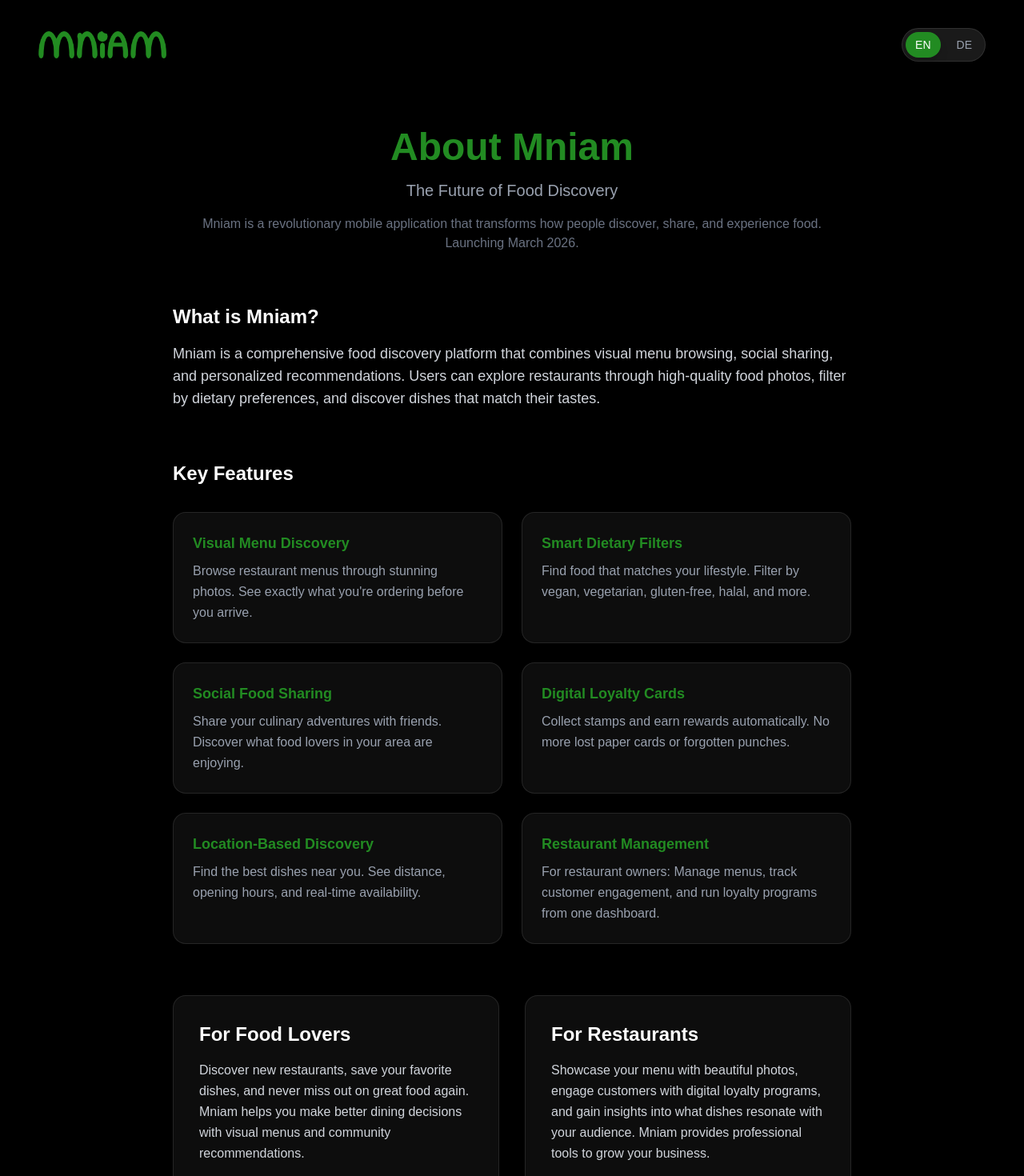
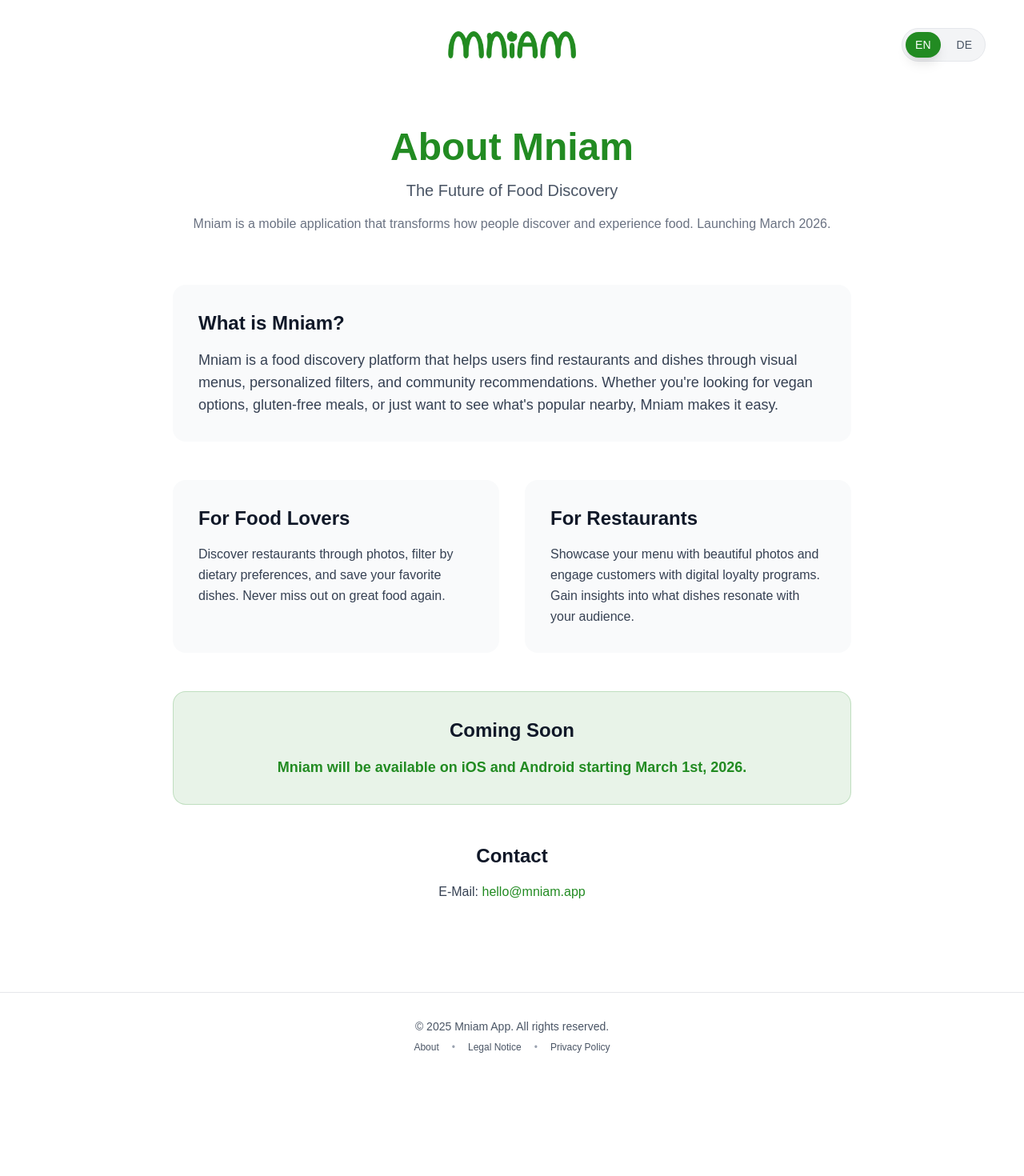
Before and after one commit to KamilGPT/mniam-landing, a Next.js app: page /about in a window 1280 px wide. Shown: the top 1470 px of the page at 80% size. After the commit the page ends 1349 px from the top, so only its background shows below. Built offline with nearby package versions, Linux system fonts and the light colour scheme.

Commit message:
Redesign: centered logo, About in footer, white About page, simplified content

```diff
--- a/src/app/about/page.tsx
+++ b/src/app/about/page.tsx
@@ -10,90 +10,38 @@ const translations = {
     en: {
         title: "About Mniam",
         subtitle: "The Future of Food Discovery",
-        intro: "Mniam is a revolutionary mobile application that transforms how people discover, share, and experience food. Launching March 2026.",
+        intro: "Mniam is a mobile application that transforms how people discover and experience food. Launching March 2026.",
         whatIsTitle: "What is Mniam?",
-        whatIsText: "Mniam is a comprehensive food discovery platform that combines visual menu browsing, social sharing, and personalized recommendations. Users can explore restaurants through high-quality food photos, filter by dietary preferences, and discover dishes that match their tastes.",
-        featuresTitle: "Key Features",
-        features: [
-            {
-                title: "Visual Menu Discovery",
-                desc: "Browse restaurant menus through stunning photos. See exactly what you're ordering before you arrive."
-            },
-            {
-                title: "Smart Dietary Filters",
-                desc: "Find food that matches your lifestyle. Filter by vegan, vegetarian, gluten-free, halal, and more."
-            },
-            {
-                title: "Social Food Sharing",
-                desc: "Share your culinary adventures with friends. Discover what food lovers in your area are enjoying."
-            },
-            {
-                title: "Digital Loyalty Cards",
-                desc: "Collect stamps and earn rewards automatically. No more lost paper cards or forgotten punches."
-            },
-            {
-                title: "Location-Based Discovery",
-                desc: "Find the best dishes near you. See distance, opening hours, and real-time availability."
-            },
-            {
-                title: "Restaurant Management",
-                desc: "For restaurant owners: Manage menus, track customer engagement, and run loyalty programs from one dashboard."
-            }
-        ],
+        whatIsText: "Mniam is a food discovery platform that helps users find restaurants and dishes through visual menus, personalized filters, and community recommendations. Whether you're looking for vegan options, gluten-free meals, or just want to see what's popular nearby, Mniam makes it easy.",
         forUsersTitle: "For Food Lovers",
-        forUsersText: "Discover new restaurants, save your favorite dishes, and never miss out on great food again. Mniam helps you make better dining decisions with visual menus and community recommendations.",
+        forUsersText: "Discover restaurants through photos, filter by dietary preferences, and save your favorite dishes. Never miss out on great food again.",
         forRestaurantsTitle: "For Restaurants",
-        forRestaurantsText: "Showcase your menu with beautiful photos, engage customers with digital loyalty programs, and gain insights into what dishes resonate with your audience. Mniam provides professional tools to grow your business.",
-        launchTitle: "Launch Date",
+        forRestaurantsText: "Showcase your menu with beautiful photos and engage customers with digital loyalty programs. Gain insights into what dishes resonate with your audience.",
+        launchTitle: "Coming Soon",
         launchText: "Mniam will be available on iOS and Android starting March 1st, 2026.",
         contactTitle: "Contact",
-        contactText: "For business inquiries or press:",
+        contactText: "For inquiries:",
         footer: "Mniam App. All rights reserved.",
+        about: "About",
         impressum: "Legal Notice",
         privacy: "Privacy Policy"
     },
     de: {
         title: "Über Mniam",
         subtitle: "Die Zukunft der Food-Discovery",
-        intro: "Mniam ist eine revolutionäre mobile Anwendung, die verändert, wie Menschen Essen entdecken, teilen und erleben. Start im März 2026.",
+        intro: "Mniam ist eine mobile Anwendung, die verändert, wie Menschen Essen entdecken und erleben. Start im März 2026.",
         whatIsTitle: "Was ist Mniam?",
-        whatIsText: "Mniam ist eine umfassende Food-Discovery-Plattform, die visuelles Menü-Browsing, Social Sharing und personalisierte Empfehlungen kombiniert. Nutzer können Restaurants durch hochwertige Food-Fotos erkunden, nach Ernährungspräferenzen filtern und Gerichte entdecken, die ihrem Geschmack entsprechen.",
-        featuresTitle: "Hauptfunktionen",
-        features: [
-            {
-                title: "Visuelle Menü-Entdeckung",
-                desc: "Durchstöbere Restaurant-Menüs anhand beeindruckender Fotos. Sieh genau, was du bestellst, bevor du ankommst."
-            },
-            {
-                title: "Intelligente Ernährungsfilter",
-                desc: "Finde Essen, das zu deinem Lebensstil passt. Filtere nach vegan, vegetarisch, glutenfrei, halal und mehr."
-            },
-            {
-                title: "Social Food Sharing",
-                desc: "Teile deine kulinarischen Abenteuer mit Freunden. Entdecke, was Food-Lover in deiner Nähe genießen."
-            },
-            {
-                title: "Digitale Treuekarten",
-                desc: "Sammle automatisch Stempel und verdiene Belohnungen. Keine verlorenen Papierkarten mehr."
-            },
-            {
-                title: "Standortbasierte Entdeckung",
-                desc: "Finde die besten Gerichte in deiner Nähe. Sieh Entfernung, Öffnungszeiten und Echtzeit-Verfügbarkeit."
-            },
-            {
-                title: "Restaurant-Management",
-                desc: "Für Restaurantbesitzer: Verwalte Menüs, tracke Kunden-Engagement und führe Treueprogramme von einem Dashboard aus."
-            }
-        ],
+        whatIsText: "Mniam ist eine Food-Discovery-Plattform, die Nutzern hilft, Restaurants und Gerichte durch visuelle Menüs, personalisierte Filter und Community-Empfehlungen zu finden. Egal ob du nach veganen Optionen, glutenfreien Gerichten suchst oder einfach sehen möchtest, was in der Nähe beliebt ist – Mniam macht es einfach.",
         forUsersTitle: "Für Food-Lover",
-        forUsersText: "Entdecke neue Restaurants, speichere deine Lieblingsgerichte und verpasse nie wieder großartiges Essen. Mniam hilft dir, bessere Dining-Entscheidungen mit visuellen Menüs und Community-Empfehlungen zu treffen.",
+        forUsersText: "Entdecke Restaurants durch Fotos, filtere nach Ernährungspräferenzen und speichere deine Lieblingsgerichte. Verpasse nie wieder großartiges Essen.",
         forRestaurantsTitle: "Für Restaurants",
-        forRestaurantsText: "Präsentiere dein Menü mit schönen Fotos, binde Kunden mit digitalen Treueprogrammen ein und gewinne Einblicke, welche Gerichte bei deinem Publikum ankommen. Mniam bietet professionelle Tools, um dein Geschäft zu erweitern.",
-        launchTitle: "Launch-Datum",
+        forRestaurantsText: "Präsentiere dein Menü mit schönen Fotos und binde Kunden mit digitalen Treueprogrammen ein. Gewinne Einblicke, welche Gerichte bei deinem Publikum ankommen.",
+        launchTitle: "Demnächst",
         launchText: "Mniam wird ab dem 1. März 2026 für iOS und Android verfügbar sein.",
         contactTitle: "Kontakt",
-        contactText: "Für geschäftliche Anfragen oder Presse:",
+        contactText: "Für Anfragen:",
         footer: "Mniam App. Alle Rechte vorbehalten.",
+        about: "Über uns",
         impressum: "Impressum",
         privacy: "Datenschutz"
     }
@@ -104,30 +52,30 @@ export default function About() {
     const t = translations[lang];
 
     return (
-        <div className="min-h-screen flex flex-col bg-black text-white">
+        <div className="min-h-screen flex flex-col bg-white text-gray-900">
             {/* Navigation */}
             <nav className="w-full py-8 px-6 md:px-12 flex justify-between items-center max-w-7xl mx-auto">
-                <Link href="/" className="relative w-40 h-12">
+                <Link href="/" className="relative w-40 h-12 mx-auto">
                     <Image
                         src="/mniam-logo-green.png"
                         alt="Mniam Logo"
                         fill
-                        className="object-contain object-left"
+                        className="object-contain"
                         priority
                     />
                 </Link>
 
                 {/* Language Switcher */}
-                <div className="flex items-center gap-2 bg-white/10 rounded-full p-1 border border-white/10 backdrop-blur-sm">
+                <div className="flex items-center gap-2 bg-gray-100 rounded-full p-1 border border-gray-200 absolute right-6 md:right-12">
                     <button
                         onClick={() => setLang('en')}
-                        className={`px-3 py-1.5 rounded-full text-sm font-medium transition-all ${lang === 'en' ? 'bg-mniam-green text-white shadow-lg' : 'text-gray-400 hover:text-white'}`}
+                        className={`px-3 py-1.5 rounded-full text-sm font-medium transition-all ${lang === 'en' ? 'bg-mniam-green text-white shadow-lg' : 'text-gray-600 hover:text-gray-900'}`}
                     >
                         EN
                     </button>
                     <button
                         onClick={() => setLang('de')}
-                        className={`px-3 py-1.5 rounded-full text-sm font-medium transition-all ${lang === 'de' ? 'bg-mniam-green text-white shadow-lg' : 'text-gray-400 hover:text-white'}`}
+                        className={`px-3 py-1.5 rounded-full text-sm font-medium transition-all ${lang === 'de' ? 'bg-mniam-green text-white shadow-lg' : 'text-gray-600 hover:text-gray-900'}`}
                     >
                         DE
                     </button>
@@ -137,59 +85,48 @@ export default function About() {
             <main className="flex-1 max-w-4xl mx-auto px-6 py-12 w-full">
                 <div className="text-center mb-16">
                     <h1 className="text-4xl md:text-5xl font-bold mb-4 text-mniam-green">{t.title}</h1>
-                    <p className="text-xl text-gray-400">{t.subtitle}</p>
+                    <p className="text-xl text-gray-600">{t.subtitle}</p>
                     <p className="text-gray-500 mt-4">{t.intro}</p>
                 </div>
 
-                <div className="space-y-16 text-gray-300 leading-relaxed">
-                    <section>
-                        <h2 className="text-2xl font-bold text-white mb-4">{t.whatIsTitle}</h2>
+                <div className="space-y-12 text-gray-700 leading-relaxed">
+                    <section className="bg-gray-50 rounded-2xl p-8">
+                        <h2 className="text-2xl font-bold text-gray-900 mb-4">{t.whatIsTitle}</h2>
                         <p className="text-lg">{t.whatIsText}</p>
                     </section>
 
-                    <section>
-                        <h2 className="text-2xl font-bold text-white mb-8">{t.featuresTitle}</h2>
-                        <div className="grid md:grid-cols-2 gap-6">
-                            {t.features.map((feature, i) => (
-                                <div key={i} className="bg-white/5 border border-white/10 rounded-2xl p-6 hover:bg-white/10 transition-colors">
-                                    <h3 className="text-lg font-semibold text-mniam-green mb-2">{feature.title}</h3>
-                                    <p className="text-gray-400">{feature.desc}</p>
-                                </div>
-                            ))}
-                        </div>
-                    </section>
-
                     <section className="grid md:grid-cols-2 gap-8">
-                        <div className="bg-white/5 border border-white/10 rounded-2xl p-8">
-                            <h2 className="text-2xl font-bold text-white mb-4">{t.forUsersTitle}</h2>
+                        <div className="bg-gray-50 rounded-2xl p-8">
+                            <h2 className="text-2xl font-bold text-gray-900 mb-4">{t.forUsersTitle}</h2>
                             <p>{t.forUsersText}</p>
                         </div>
-                        <div className="bg-white/5 border border-white/10 rounded-2xl p-8">
-                            <h2 className="text-2xl font-bold text-white mb-4">{t.forRestaurantsTitle}</h2>
+                        <div className="bg-gray-50 rounded-2xl p-8">
+                            <h2 className="text-2xl font-bold text-gray-900 mb-4">{t.forRestaurantsTitle}</h2>
                             <p>{t.forRestaurantsText}</p>
                         </div>
                     </section>
 
                     <section className="bg-mniam-green/10 border border-mniam-green/20 rounded-2xl p-8 text-center">
-                        <h2 className="text-2xl font-bold text-white mb-4">{t.launchTitle}</h2>
+                        <h2 className="text-2xl font-bold text-gray-900 mb-4">{t.launchTitle}</h2>
                         <p className="text-lg text-mniam-green font-semibold">{t.launchText}</p>
                     </section>
 
-                    <section>
-                        <h2 className="text-2xl font-bold text-white mb-4">{t.contactTitle}</h2>
-                        <p>{t.contactText}</p>
-                        <p className="mt-2">
+                    <section className="text-center">
+                        <h2 className="text-2xl font-bold text-gray-900 mb-4">{t.contactTitle}</h2>
+                        <p>
                             E-Mail: <a href="mailto:hello@mniam.app" className="text-mniam-green hover:underline">hello@mniam.app</a>
                         </p>
                     </section>
                 </div>
             </main>
 
-            <footer className="py-8 text-center text-gray-600 text-sm border-t border-white/10 space-y-2 mt-16">
+            <footer className="py-8 text-center text-gray-600 text-sm border-t border-gray-200 space-y-2 mt-16">
                 <p>&copy; {new Date().getFullYear()} {t.footer}</p>
                 <div className="flex justify-center gap-4 text-xs">
+                    <a href="/about" className="hover:text-mniam-green transition-colors">{t.about}</a>
+                    <span className="text-gray-400">•</span>
                     <a href="/impressum" className="hover:text-mniam-green transition-colors">{t.impressum}</a>
-                    <span className="text-gray-700">•</span>
+                    <span className="text-gray-400">•</span>
                     <a href="/datenschutz" className="hover:text-mniam-green transition-colors">{t.privacy}</a>
                 </div>
             </footer>
--- a/src/app/datenschutz/page.tsx
+++ b/src/app/datenschutz/page.tsx
@@ -1,6 +1,7 @@
 "use client";
 
 import Link from "next/link";
+import Image from "next/image";
 import { useState } from "react";
 
 type Language = 'en' | 'de';
@@ -31,6 +32,7 @@ const translations = {
         section7Title: "7. Policy Updates",
         section7Text: "This privacy policy will be updated as soon as features such as user accounts, payments or newsletters become active.",
         footer: "Mniam App. All rights reserved.",
+        about: "About",
         impressum: "Legal Notice",
         privacy: "Privacy Policy"
     },
@@ -59,6 +61,7 @@ const translations = {
         section7Title: "7. Anpassung der Richtlinie",
         section7Text: "Diese Datenschutzerklärung wird aktualisiert, sobald Funktionen wie Benutzerkonten, Zahlungen oder Newsletter aktiv werden.",
         footer: "Mniam App. Alle Rechte vorbehalten.",
+        about: "Über uns",
         impressum: "Impressum",
         privacy: "Datenschutz"
     }
@@ -72,12 +75,18 @@ export default function Datenschutz() {
         <div className="min-h-screen flex flex-col bg-black text-white">
             {/* Navigation */}
             <nav className="w-full py-8 px-6 md:px-12 flex justify-between items-center max-w-7xl mx-auto">
-                <Link href="/" className="text-mniam-green font-bold text-2xl tracking-tighter hover:opacity-80 transition-opacity">
-                    mniam
+                <Link href="/" className="relative w-40 h-12 mx-auto">
+                    <Image
+                        src="/mniam-logo-green.png"
+                        alt="Mniam Logo"
+                        fill
+                        className="object-contain"
+                        priority
+                    />
                 </Link>
 
                 {/* Language Switcher */}
-                <div className="flex items-center gap-2 bg-white/10 rounded-full p-1 border border-white/10 backdrop-blur-sm">
+                <div className="flex items-center gap-2 bg-white/10 rounded-full p-1 border border-white/10 backdrop-blur-sm absolute right-6 md:right-12">
                     <button
                         onClick={() => setLang('en')}
                         className={`px-3 py-1.5 rounded-full text-sm font-medium transition-all ${lang === 'en' ? 'bg-mniam-green text-white shadow-lg' : 'text-gray-400 hover:text-white'}`}
@@ -148,6 +157,8 @@ export default function Datenschutz() {
             <footer className="py-8 text-center text-gray-600 text-sm border-t border-white/10 space-y-2">
                 <p>&copy; {new Date().getFullYear()} {t.footer}</p>
                 <div className="flex justify-center gap-4 text-xs">
+                    <a href="/about" className="hover:text-mniam-green transition-colors">{t.about}</a>
+                    <span className="text-gray-700">•</span>
                     <a href="/impressum" className="hover:text-mniam-green transition-colors">{t.impressum}</a>
                     <span className="text-gray-700">•</span>
                     <a href="/datenschutz" className="hover:text-mniam-green transition-colors">{t.privacy}</a>
--- a/src/app/impressum/page.tsx
+++ b/src/app/impressum/page.tsx
@@ -1,6 +1,7 @@
 "use client";
 
 import Link from "next/link";
+import Image from "next/image";
 import { useState } from "react";
 
 type Language = 'en' | 'de';
@@ -12,6 +13,7 @@ const translations = {
         contact: "Contact",
         responsible: "Responsible for content according to § 18 Abs. 2 MStV",
         footer: "Mniam App. All rights reserved.",
+        about: "About",
         impressum: "Legal Notice",
         privacy: "Privacy Policy"
     },
@@ -21,6 +23,7 @@ const translations = {
         contact: "Kontakt",
         responsible: "Verantwortlich für den Inhalt nach § 18 Abs. 2 MStV",
         footer: "Mniam App. Alle Rechte vorbehalten.",
+        about: "Über uns",
         impressum: "Impressum",
         privacy: "Datenschutz"
     }
@@ -34,12 +37,18 @@ export default function Impressum() {
         <div className="min-h-screen flex flex-col bg-black text-white">
             {/* Navigation */}
             <nav className="w-full py-8 px-6 md:px-12 flex justify-between items-center max-w-7xl mx-auto">
-                <Link href="/" className="text-mniam-green font-bold text-2xl tracking-tighter hover:opacity-80 transition-opacity">
-                    mniam
+                <Link href="/" className="relative w-40 h-12 mx-auto">
+                    <Image
+                        src="/mniam-logo-green.png"
+                        alt="Mniam Logo"
+                        fill
+                        className="object-contain"
+                        priority
+                    />
                 </Link>
 
                 {/* Language Switcher */}
-                <div className="flex items-center gap-2 bg-white/10 rounded-full p-1 border border-white/10 backdrop-blur-sm">
+                <div className="flex items-center gap-2 bg-white/10 rounded-full p-1 border border-white/10 backdrop-blur-sm absolute right-6 md:right-12">
                     <button
                         onClick={() => setLang('en')}
                         className={`px-3 py-1.5 rounded-full text-sm font-medium transition-all ${lang === 'en' ? 'bg-mniam-green text-white shadow-lg' : 'text-gray-400 hover:text-white'}`}
@@ -91,6 +100,8 @@ export default function Impressum() {
             <footer className="py-8 text-center text-gray-600 text-sm border-t border-white/10 space-y-2">
                 <p>&copy; {new Date().getFullYear()} {t.footer}</p>
                 <div className="flex justify-center gap-4 text-xs">
+                    <a href="/about" className="hover:text-mniam-green transition-colors">{t.about}</a>
+                    <span className="text-gray-700">•</span>
                     <a href="/impressum" className="hover:text-mniam-green transition-colors">{t.impressum}</a>
                     <span className="text-gray-700">•</span>
                     <a href="/datenschutz" className="hover:text-mniam-green transition-colors">{t.privacy}</a>
```
Also changed, not shown: src/app/page.tsx (+7 -12 lines).
